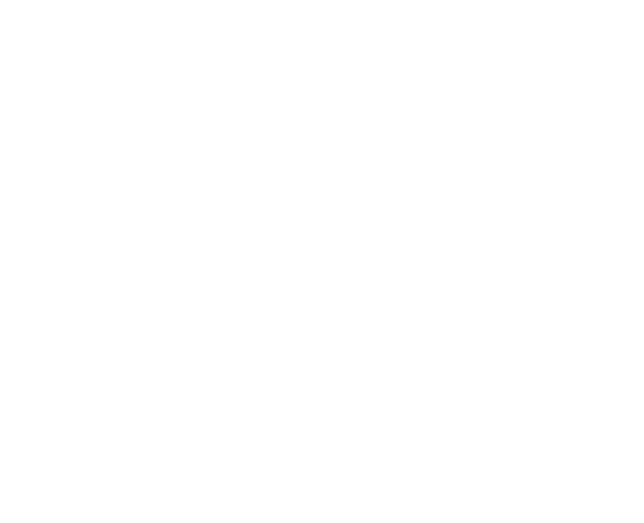
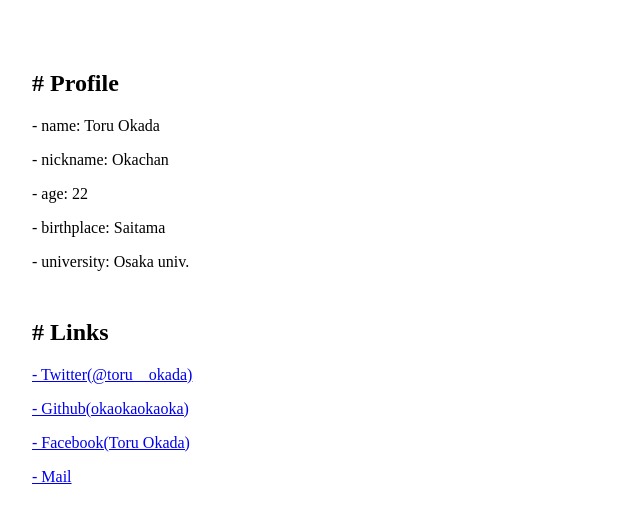
Before and after one commit to okaokaokaoka/nuxt-blog, a Nuxt app: page /about in a window 1280 px wide. Before the commit this address had no page. Shown: the part 213-736 px from the top of the page, without its empty margins (268-912 px from the left). Built offline with nearby package versions, Linux system fonts and the light colour scheme.

Commit message:
Add about page

```diff
--- a/components/AuthorInfo.vue
+++ b/components/AuthorInfo.vue
@@ -10,6 +10,8 @@
     br
     span - Facebook:
     a(href="https://www.facebook.com/okaokaokatoru")  Toru Okada
+  div.about-link
+    nuxt-link(to="/about") More detail...
 </template>
 
 <script>
@@ -30,5 +32,8 @@
   .author-name {
     margin-bottom: 5px;
   }
+  .about-link {
+    margin-top: 2rem;
+  }
 }
 </style>
--- /dev/null
+++ b/pages/about.vue
@@ -0,0 +1,41 @@
+<template lang="pug">
+div.about-wrapper
+  div.profile-wapper
+    h2 # Profile
+    p - name: Toru Okada
+    p - nickname: Okachan
+    p - age: 22
+    p - birthplace: Saitama
+    p - university: Osaka univ.
+  div.links-wrapper
+    h2 # Links
+    a(href="https://twitter.com/toru__okada") - Twitter(@toru__okada)
+    a(href="https://github.com/okaokaokaoka") - Github(okaokaokaoka)
+    a(href="https://www.facebook.com/okaokaokatoru") - Facebook(Toru Okada)
+    a(href="mailto:toruhandbell0424@gmail.com?subject=I love you.") - Mail
+</template>
+
+<style lang="scss" scoped>
+.about-wrapper {
+  margin-top: 5rem;
+  .profile-wapper {
+    p {
+      margin-bottom: 1rem;
+    }
+  }
+  .links-wrapper {
+    margin-top: 3rem;
+    a {
+      display: block;
+      margin-bottom: 1rem;
+    }
+  }
+}
+
+@media screen and (min-width: 768px) {
+  .about-wrapper {
+    margin-top: 0;
+    padding: 10rem;
+  }
+}
+</style>
```
